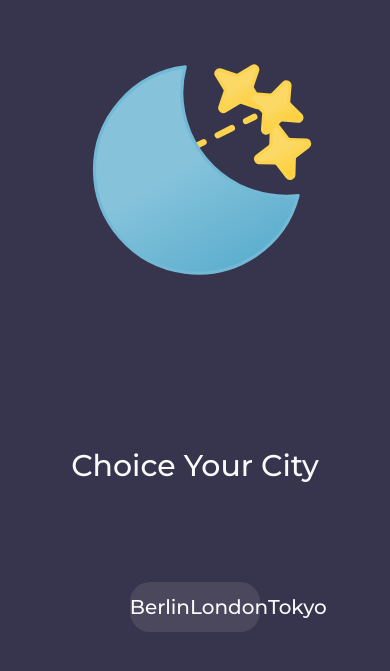
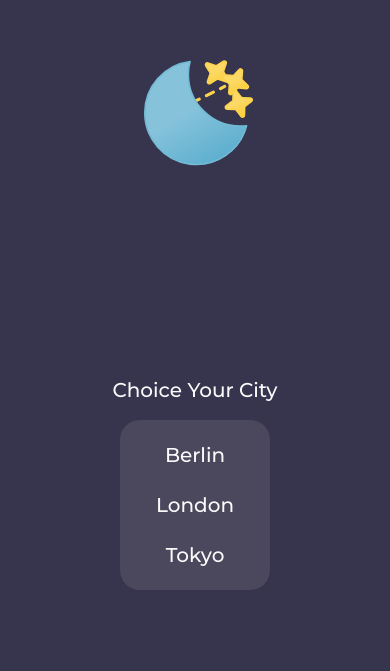
Before and after one commit to bircankut/snowflake, a Next.js app: page / in a window 390 px wide. Shown: the part 121-792 px from the top of the page. Built offline with nearby package versions, Linux system fonts and the light colour scheme.

Commit message:
Change landing page to responsive design

```diff
--- a/pages/index.tsx
+++ b/pages/index.tsx
@@ -9,6 +9,7 @@ const Home: NextPage = () => {
       <div className={styles.iconBox}>
         <img className={styles.imageContainer} src="/landing-icon.svg" />
       </div>
+      <div className={styles.textBox}>
         <span className={styles.weatherHeader}>Choice Your City</span>
         <ul className={styles.buttonBox}>
           <li className={styles.button}>
@@ -28,6 +29,7 @@ const Home: NextPage = () => {
           </li>
         </ul>
       </div>
+    </div>
   )
 }
 
--- a/styles/Home.module.css
+++ b/styles/Home.module.css
@@ -7,6 +7,17 @@
   background-color: #37344d;
   padding: 50px;
 }
+@media only screen and (max-width: 768px) {
+  /* For mobile phones: */
+  .container{
+    display: flex;
+    flex-direction: column;
+    align-items: center;
+    background-color: #37344d;
+    padding: 50px;
+  }
+}
+
 .iconBox {
   display: flex;
   flex-direction: column;
@@ -20,11 +31,30 @@
   position: relative;
   -webkit-animation: weather 1s ease-in-out alternate infinite;
 }
+
+@media only screen and (max-width: 768px) {
+  /* For mobile phones: */
+  .imageContainer{
+    height: 200px;
+    width: auto;
+    position: relative;
+    -webkit-animation: weather 1s ease-in-out alternate infinite;
+  }
+}
+
 .weatherHeader {
   font-family: 'Montserrat', sans-serif;
-  font-size: 30px;
+  font-size: 20px;
   color: #fafafa;
   margin-bottom: 20px;
+}
+@media only screen and (max-width: 768px) {
+  /* For mobile phones: */
+  .weatherHeader{
+    font-family: 'Montserrat', sans-serif;
+    font-size: 20px;
+    color: #fafafa;
+  }
 }
 
 @-webkit-keyframes weather {
@@ -38,14 +68,33 @@
     top: 0;
   }
 }
+.textBox{
+  display: flex;
+  flex-direction: column;
+  justify-content: space-between;
+  align-items: center;
+}
 .buttonBox {
   display: flex;
   flex-direction: row;
-  width: 45%;
+  width: 500px;
   justify-content: space-between;
   align-items: center;
   background-color: #4b485e;
   border-radius: 20px;
+}
+@media only screen and (max-width: 768px) {
+  /* For mobile phones: */
+  .buttonBox{
+    display: flex;
+    flex-direction: column;
+    width: 150px;
+    justify-content: space-between;
+    align-items: center;
+    background-color: #4b485e;
+    border-radius: 20px;
+    padding: 10px 0;
+  }
 }
 .button {
   display: flex;
```
Lines whose indentation alone changed are shown as unchanged.
